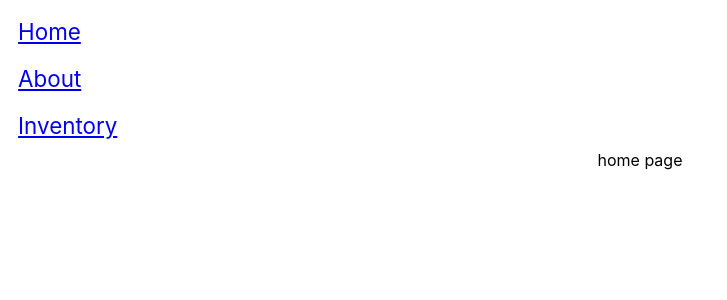
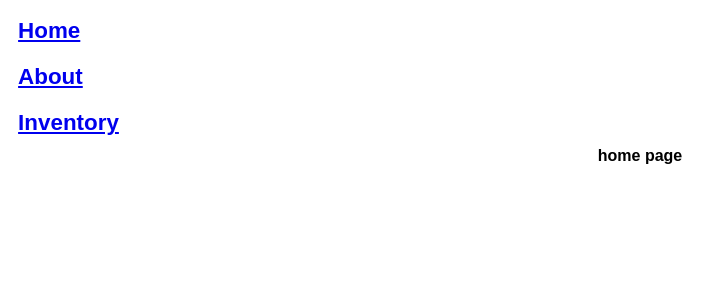
Before and after one commit to staten-island-tech/vue-supabase-project-ondeathrow, a Vue app in the folder vue-project/: page / in a window 1280 px wide. Shown: the top 300 px of the page, without its empty margins (0-727 px from the left). Built offline with nearby package versions, Linux system fonts and the light colour scheme; a web font is replaced by a local one.

Commit message:
font chane aain

```diff
--- a/vue-project/src/assets/main.css
+++ b/vue-project/src/assets/main.css
@@ -1,10 +1,8 @@
 *{
   text-align: center;
-    font-family: "Inter", sans-serif;
-  font-optical-sizing: auto;
-  font-weight: 400;
+  font-family: "din-2014", sans-serif;
+  font-weight: 600;
   font-style: normal;
-  font-variation-settings:"slnt" 0;
 }
 
 .wrapper{
```
